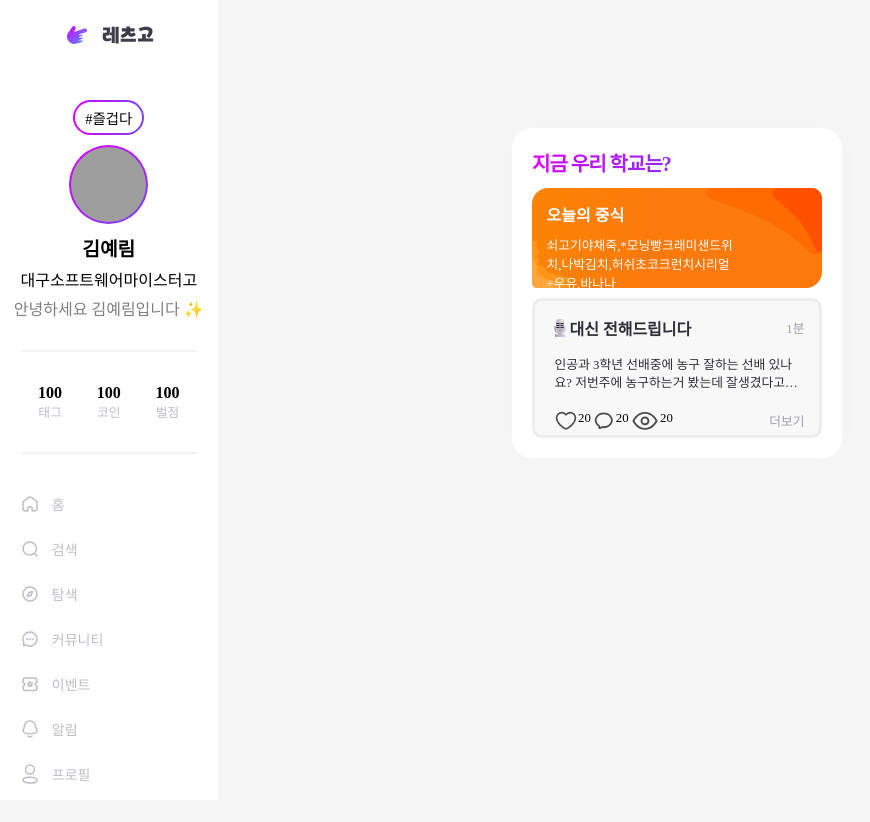
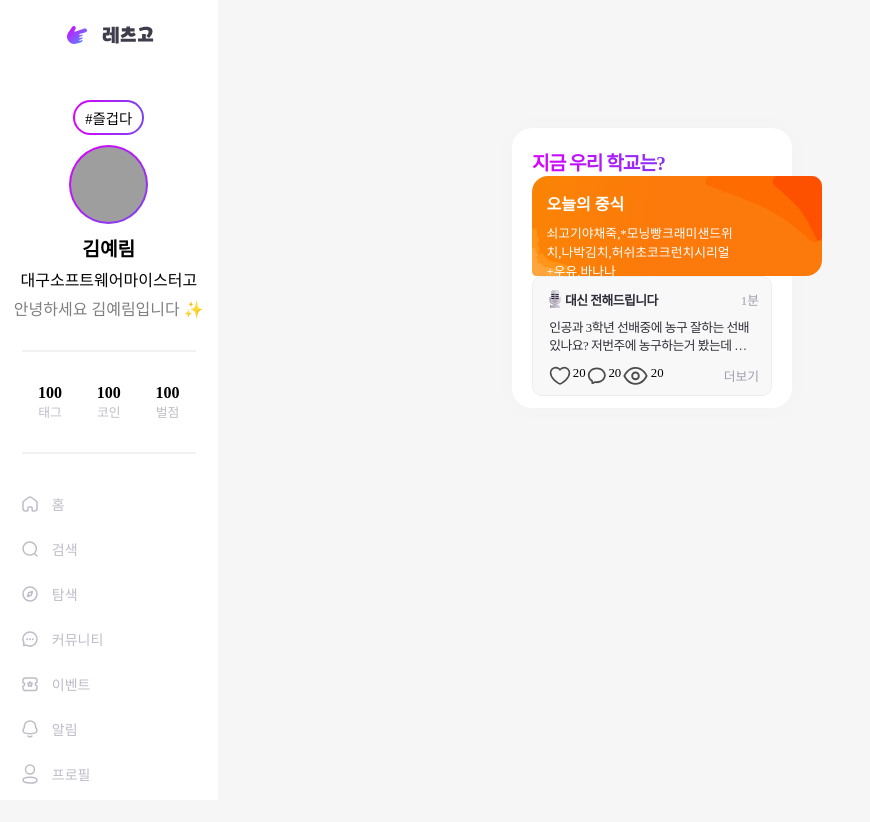
Before and after one commit to TW00D/letsgo-web-mini, a React (Vite) app: page / in a window 1280 px wide. Shown: the top 822 px of the page, without its empty margins (0-870 px from the left). Built offline with nearby package versions, Linux system fonts and the light colour scheme; grey boxes are pictures that could not be loaded; a web font is replaced by a local one.

Commit message:
style : 대신 전해드립니다 위젯 사이즈 조정

```diff
--- a/src/components/common/SchoolWidget/SchoolNews/style.ts
+++ b/src/components/common/SchoolWidget/SchoolNews/style.ts
@@ -1,12 +1,13 @@
 import styled from "styled-components";
 
 export const SchoolnewsContainer = styled.div`
-  width: 290px;
-  height: 140px;
+  width: 240px;
+  height: 120px;
   background-color: #f8f8f8;
   border-color: #ededed;
   border-style: solid;
   border-radius: 10px;
+  border-width: 1px;
   padding: 5%;
   box-sizing: border-box;
 `;
@@ -25,14 +26,15 @@ export const SchoolnewsTitleIcon = styled.img`
 export const SchoolnewsTitle = styled.div`
   font-family: "pretendard";
   font-weight: 600;
-  font-size: 1em;
+  font-size: 0.8em;
   color: #2f2f39;
   margin-right: auto;
+  letter-spacing: -0.5px;
 `;
 
 export const SchoolnewsTime = styled.div`
   font-family: "pretendard";
-  font-weight: 300;
+  font-weight: 400;
   font-size: 0.8em;
   color: #9f9faf;
 `;
@@ -41,13 +43,15 @@ export const SchoolnewsContent = styled.div`
   display: -webkit-box;
   -webkit-line-clamp: 2;
   -webkit-box-orient: vertical;
+  letter-spacing: -0.5px;
   white-space: normal;
   line-height: 140%;
   font-family: "pretendard";
-  font-weight: 400;
+  font-weight: 500;
   font-size: 0.8em;
   color: #2f2f39;
-  margin: 7% 0%;
+
+  margin: 5% 0%;
   padding: 0% 2%;
 
   text-overflow: ellipsis;
@@ -69,7 +73,7 @@ export const SchoolnewsStateBox = styled.div`
 
 export const SchoolnewsPlus = styled.div`
   font-family: "pretendard";
-  font-weight: 300;
+  font-weight: 400;
   font-size: 0.8em;
   color: #9f9faf;
   margin-left: auto;
--- a/src/components/common/SchoolWidget/style.ts
+++ b/src/components/common/SchoolWidget/style.ts
@@ -4,8 +4,8 @@ export const SchoolWidgetContainer = styled.div`
   display: flex;
   flex-direction: column;
   background-color: white;
-  width: 330px;
-  height: 330px;
+  width: 280px;
+  height: 280px;
   border-radius: 20px;
   box-shadow: 0px 0px 18px 6px rgba(0, 0, 0, 0.01);
   padding: 20px;
@@ -18,7 +18,7 @@ export const SchoolWidgetTitle = styled.h2`
   background-clip: text;
   -webkit-background-clip: text;
   color: transparent;
-  font-size: 20px;
+  font-size: 1.2em;
   font-weight: 700;
   font-family: "Pretendard";
   letter-spacing: -1px;
```
